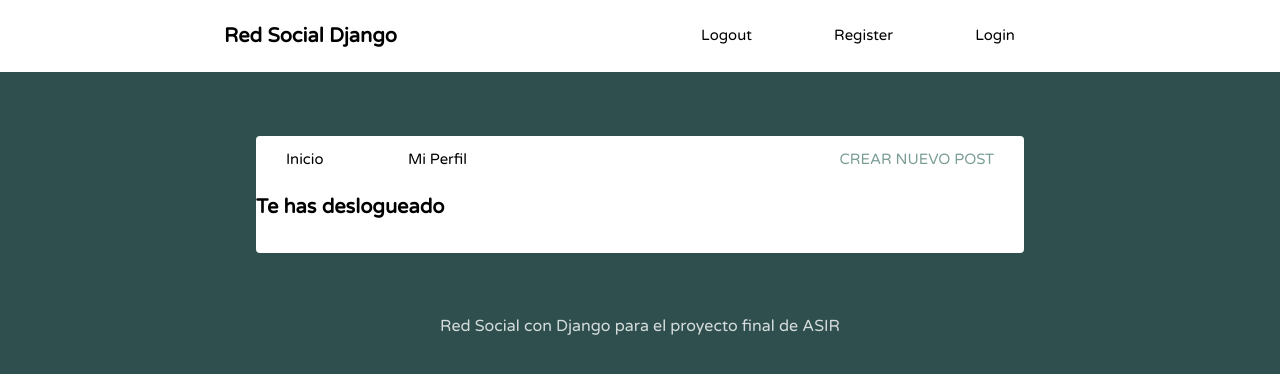
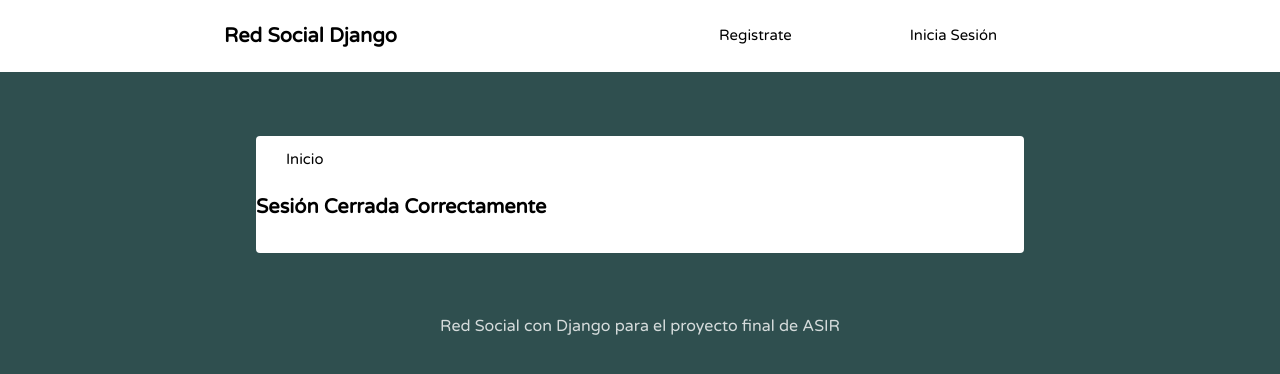
Before and after one commit to pablotose/Social-Network-Django, a Django app: page /logout/ in a window 1280 px wide. Shown: the top 374 px of the page. Run offline with Django 3.2, Linux system fonts and the light colour scheme.

Commit message:
Arreglos de la barra de navegacion

```diff
--- a/social/templates/social/layout.html
+++ b/social/templates/social/layout.html
@@ -14,9 +14,12 @@
 		<nav class="main">
 			<h1 id="logo">Red Social Django</h1>
 			<ul>
-				<li><a href="#">Logout</a></li>
-				<li><a href="#">Register</a></li>
-				<li><a href="#">Login</a></li>
+				{% if request.user.is_authenticated %}
+				<li><a href="{% url 'logout' %}">Cerrar Sesión</a></li>
+				{% else %}
+				<li><a href="{% url 'registro' %}">Registrate</a></li>
+				<li><a href="{% url 'login' %}">Inicia Sesión</a></li>
+				{% endif %}
 			</ul>
 		</nav>
 	</header>
@@ -34,9 +37,12 @@
 	<div class="main">
 
 		<nav class="second-nav">
-			<a class="feed" href="#">Inicio</a>
+			<a class="feed" href="{% url 'feed' %}">Inicio</a>
+			{% if request.user.is_authenticated %}
 			<a class="profile" href="#">Mi Perfil</a>
 			<a class="new" href="#">Crear nuevo post</a>
+			{% endif %}
+
 		</nav>
 
 
--- a/social/templates/social/logout.html
+++ b/social/templates/social/logout.html
@@ -2,6 +2,6 @@
 
 {% block content %}
 
-<h1>Te has deslogueado</h1>
+<h1>Sesión Cerrada Correctamente</h1>
 
 {% endblock %}
```
Also changed, not shown: db.sqlite3.
